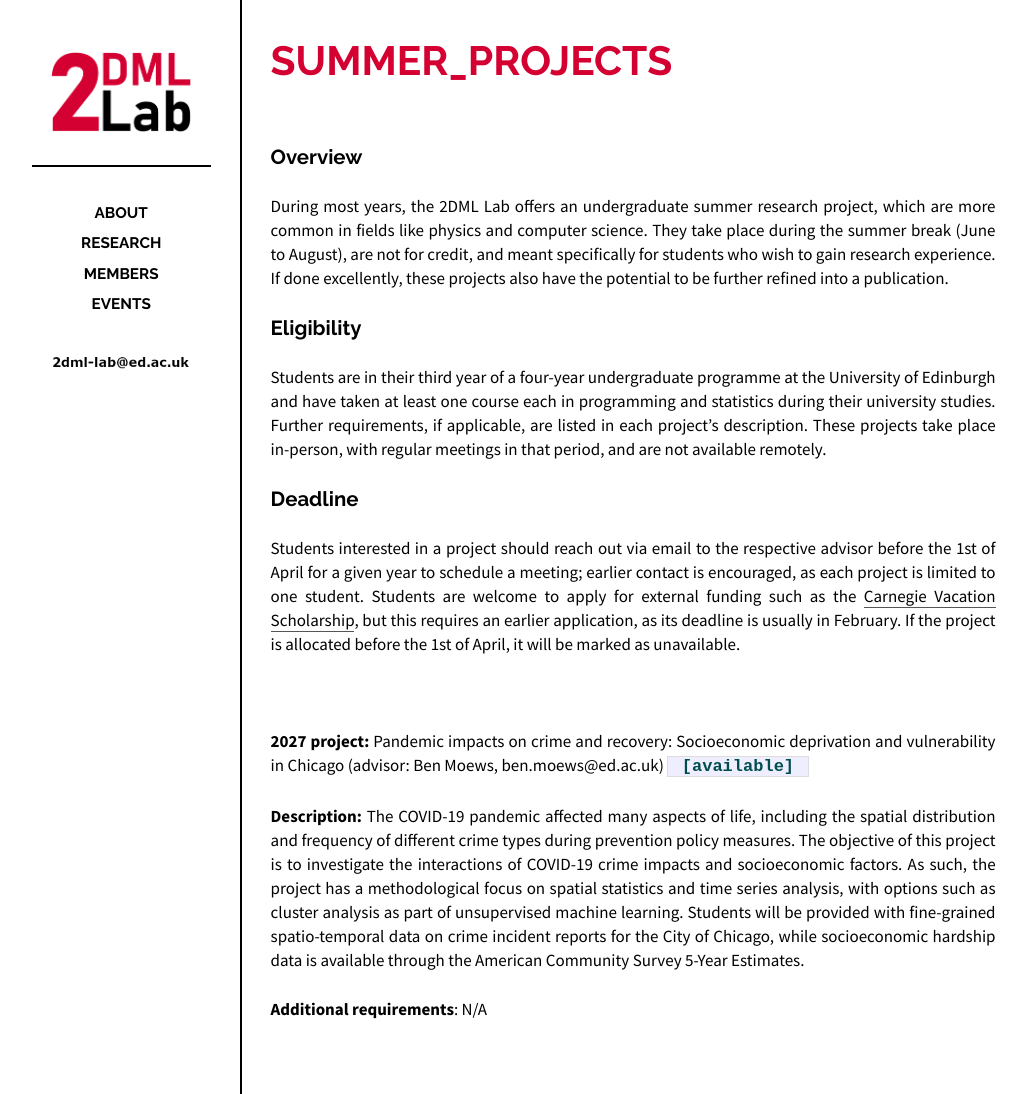
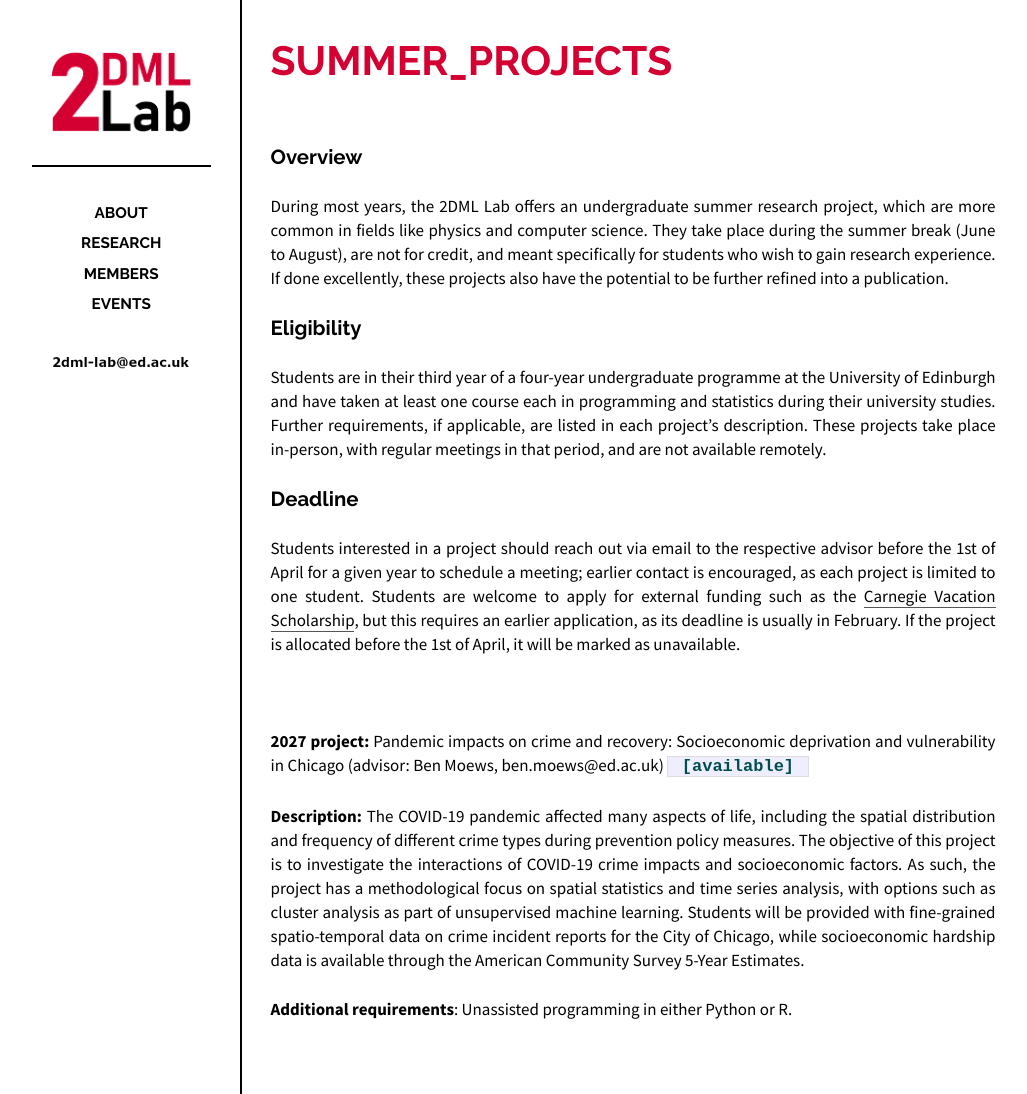
Before and after one commit to 2dml-lab/2dml-lab.github.io, a Jekyll site: the page built from _posts/2024-01-31-summer_projects.md, in a window 1280 px wide. Shown: the whole page, without its empty margins (118-1145 px from the left). Built offline with Jekyll 4.4.1, drawn with Linux system fonts in a browser that asks for light colours; our own code applies the rules of GitHub Pages for plain Markdown files.

Commit message:
Update 2024-01-31-summer_projects.md

```diff
--- a/_posts/2024-01-31-summer_projects.md
+++ b/_posts/2024-01-31-summer_projects.md
@@ -30,6 +30,6 @@ Students interested in a project should reach out via email to the respective ad
 
 **Description:** The COVID-19 pandemic affected many aspects of life, including the spatial distribution and frequency of different crime types during prevention policy measures. The objective of this project is to investigate the interactions of COVID-19 crime impacts and socioeconomic factors. As such, the project has a methodological focus on spatial statistics and time series analysis, with options such as cluster analysis as part of unsupervised machine learning. Students will be provided with fine-grained spatio-temporal data on crime incident reports for the City of Chicago, while socioeconomic hardship data is available through the American Community Survey 5-Year Estimates.
 
-**Additional requirements**: N/A
+**Additional requirements**: Unassisted programming in either Python or R.
 
 <br>
```
